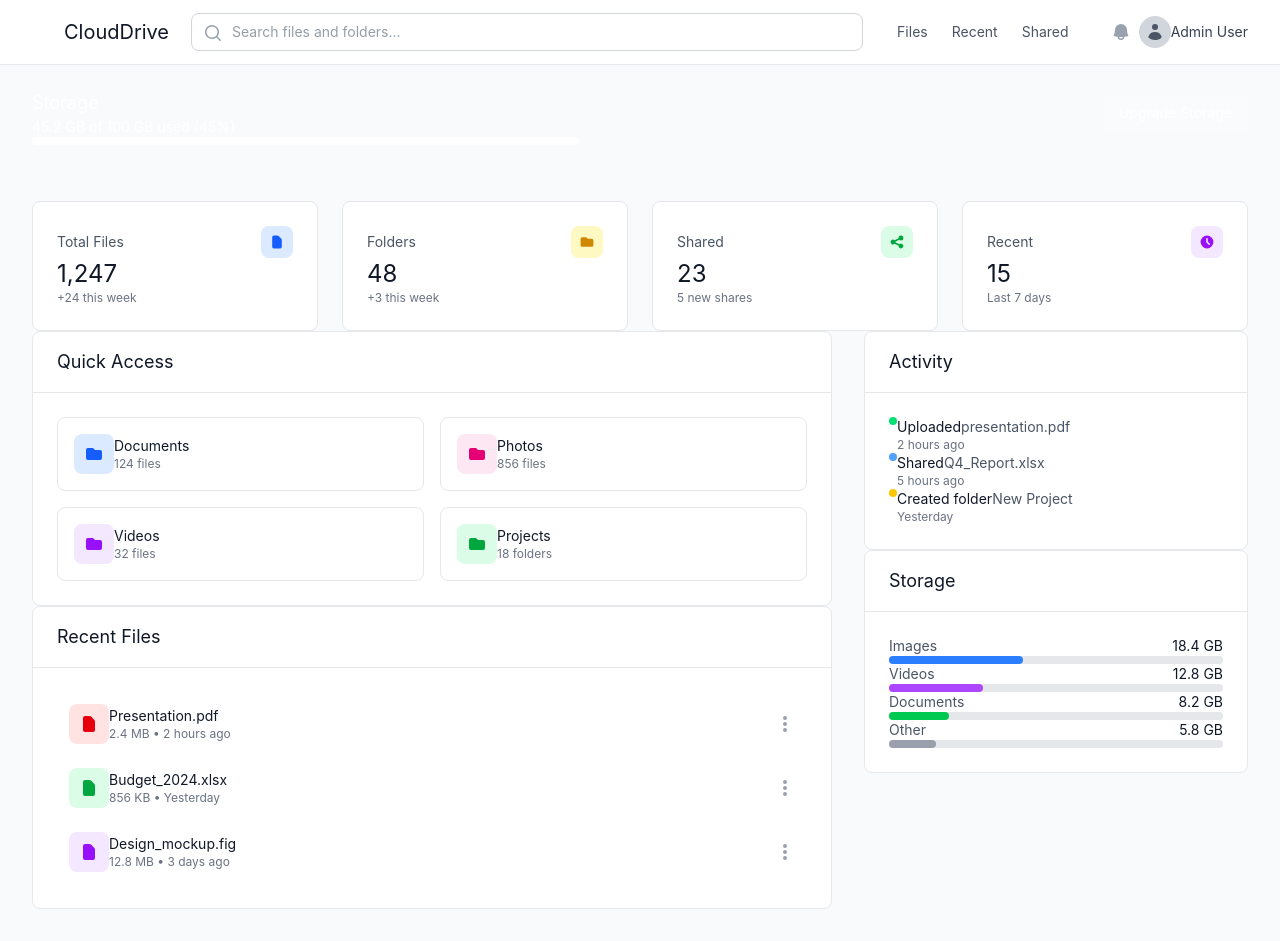
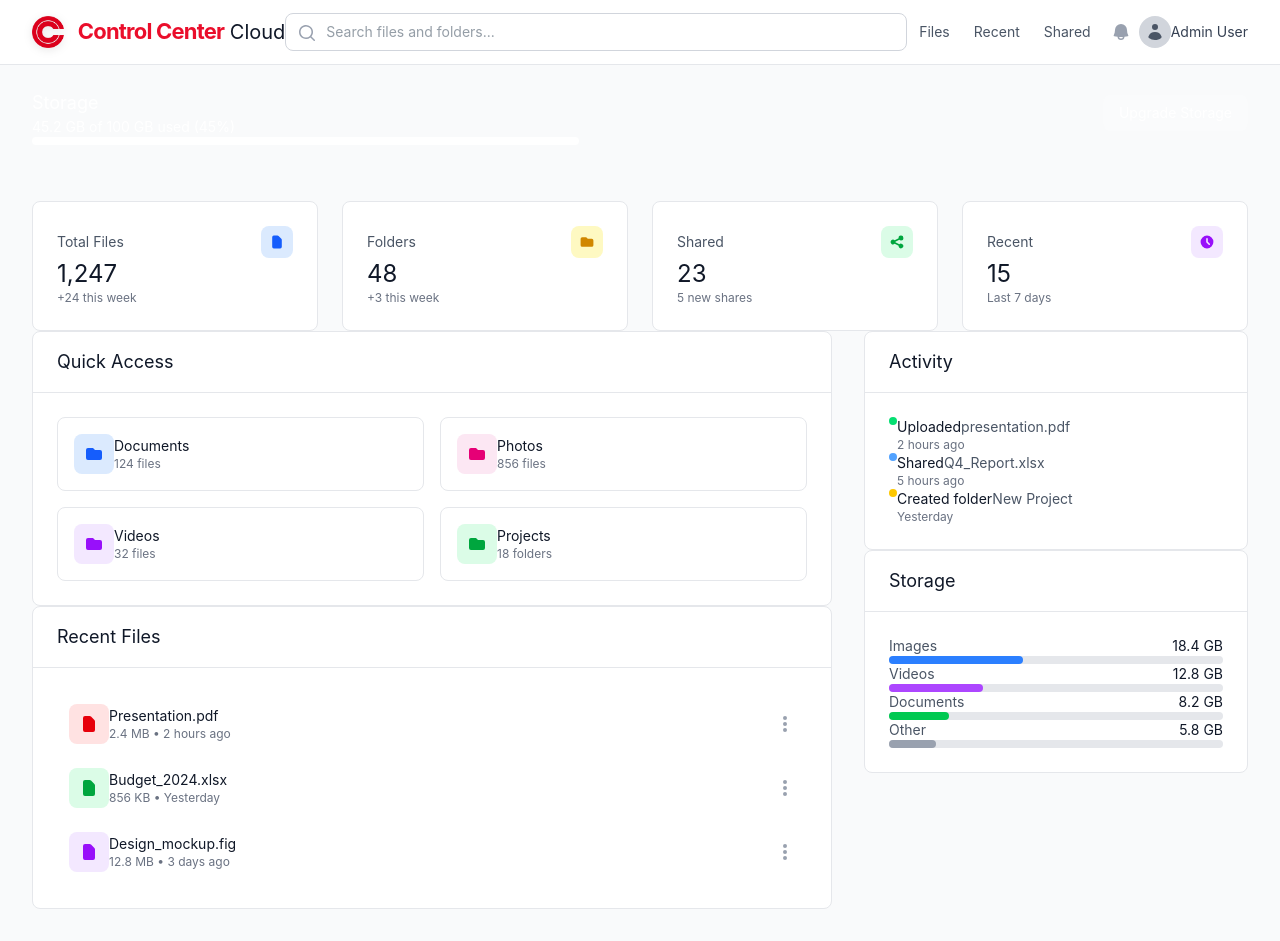
Before and after one commit to alexmen656/control-center-cloud, a Vue app: page / in a window 1280 px wide. Built offline with nearby package versions, Linux system fonts and the light colour scheme; the HTML template or start-up script is replaced by a standard one.

Commit message:
feat: Redesign header

```diff
--- a/src/components/AppHeader.vue
+++ b/src/components/AppHeader.vue
@@ -1,18 +1,14 @@
 <template>
     <header class="bg-white border-b border-gray-200 shadow-sm">
-        <div class="max-w-7xl mx-auto px-4 sm:px-6 lg:px-8">
+        <div class="mx-auto px-4 sm:px-6 lg:px-8">
             <div class="flex justify-between items-center h-16">
-                <!-- Logo and Brand -->
                 <div class="flex items-center">
-                    <div class="flex-shrink-0 flex items-center">
-                        <div class="w-8 h-8 bg-primary-600 rounded-lg flex items-center justify-center">
-                            <CloudIcon class="w-5 h-5 text-white" />
-                        </div>
-                        <span class="ml-3 text-xl font-semibold text-gray-900">CloudDrive</span>
+                    <div class="flex-shrink-0 flex items-center logo-container">
+                        <img data-v-c970699f="" class="logo-image" src="../assets/logo.png" alt="Logo">
+                        <span class="ml-3 text-xl font-semibold text-gray-900"><span class="logo-text">Control
+                                Center</span> Cloud</span>
                     </div>
                 </div>
-
-                <!-- Search Bar -->
                 <div class="hidden md:flex flex-1 max-w-2xl mx-8">
                     <div class="relative w-full">
                         <input type="text" placeholder="Search files and folders..."
@@ -20,8 +16,6 @@
                         <SearchIcon class="absolute left-3 top-2.5 w-5 h-5 text-gray-400" />
                     </div>
                 </div>
-
-                <!-- Navigation -->
                 <nav class="hidden md:flex space-x-6">
                     <RouterLink to="/"
                         class="text-gray-600 hover:text-primary-600 px-3 py-2 rounded-md text-sm font-medium transition-colors"
@@ -39,31 +33,22 @@
                         Shared
                     </RouterLink>
                 </nav>
-
-                <!-- User Menu -->
                 <div class="flex items-center space-x-4">
-                    <!-- Notifications -->
                     <button class="p-2 text-gray-400 hover:text-gray-600 transition-colors">
                         <BellIcon class="w-5 h-5" />
                     </button>
-
-                    <!-- User Profile -->
                     <div class="flex items-center space-x-3">
                         <div class="w-8 h-8 bg-gray-300 rounded-full flex items-center justify-center">
                             <UserIcon class="w-5 h-5 text-gray-600" />
                         </div>
                         <span class="hidden sm:block text-sm font-medium text-gray-700">Admin User</span>
                     </div>
-
-                    <!-- Mobile menu button -->
                     <button @click="toggleMobileMenu" class="md:hidden p-2 text-gray-400 hover:text-gray-600">
                         <MenuIcon v-if="!mobileMenuOpen" class="w-6 h-6" />
                         <XIcon v-else class="w-6 h-6" />
                     </button>
                 </div>
             </div>
-
-            <!-- Mobile Navigation -->
             <div v-if="mobileMenuOpen" class="md:hidden border-t border-gray-200 pt-4 pb-4">
                 <div class="space-y-1">
                     <RouterLink to="/"
@@ -90,15 +75,6 @@
 <script setup lang="ts">
 import { ref } from 'vue'
 import { RouterLink } from 'vue-router'
-
-// Icons (simplified SVG components)
-const CloudIcon = {
-    template: `
-    <svg viewBox="0 0 20 20" fill="currentColor">
-      <path fill-rule="evenodd" d="M5.5 17a4.5 4.5 0 01-1.44-8.765 4.5 4.5 0 018.302-3.046 3.5 3.5 0 014.504 4.272A4 4 0 0115 17H5.5zm3.75-2.75a.75.75 0 001.5 0V9.66l1.95 2.1a.75.75 0 101.1-1.02l-3.25-3.5a.75.75 0 00-1.1 0l-3.25 3.5a.75.75 0 101.1 1.02l1.95-2.1v4.59z" clip-rule="evenodd" />
-    </svg>
-  `
-}
 
 const SearchIcon = {
     template: `
@@ -153,3 +129,31 @@ const closeMobileMenu = () => {
     mobileMenuOpen.value = false
 }
 </script>
+
+<style scoped>
+.logo-text {
+    font-size: 22px;
+    font-weight: 700;
+    letter-spacing: -0.8px;
+    line-height: 1;
+    transition: color 0.2s ease;
+    font-family: -apple-system, BlinkMacSystemFont, 'Segoe UI', Roboto, sans-serif;
+    color: #ea0e2b;
+}
+
+.logo-image {
+    height: 32px;
+    width: auto;
+    transition: transform 0.2s ease;
+    filter: drop-shadow(0 2px 4px rgba(0, 0, 0, 0.1));
+}
+
+.logo-container {
+    display: flex;
+    align-items: center;
+    gap: 14px;
+    height: 100%;
+    justify-content: flex-start;
+    padding: 4px 0;
+}
+</style>
```
Also changed, not shown: src/assets/logo.png (added).
